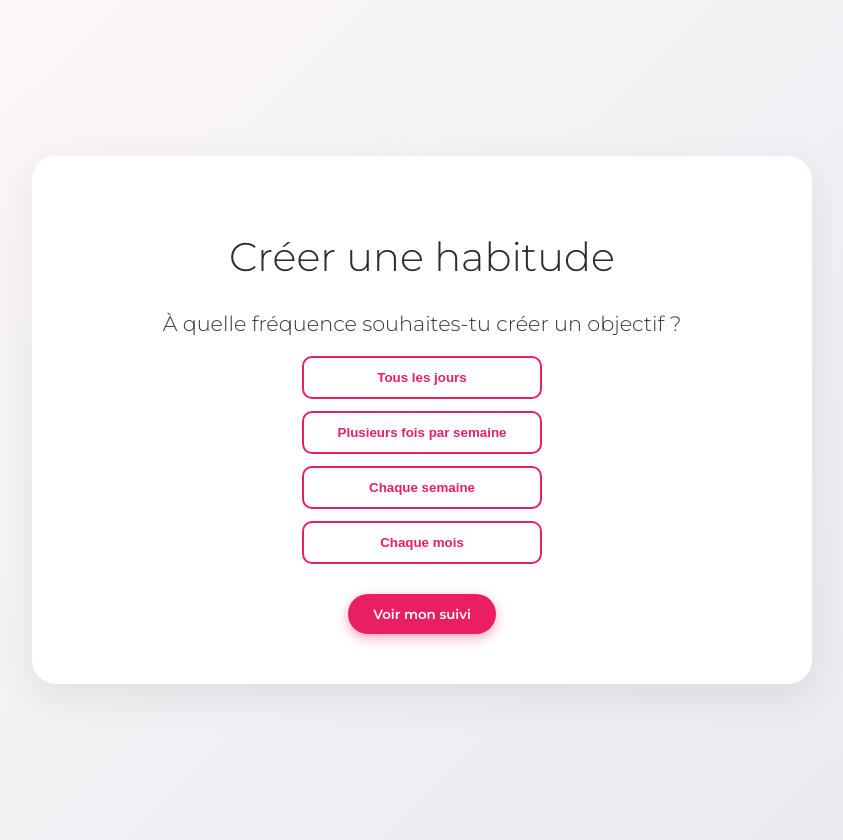
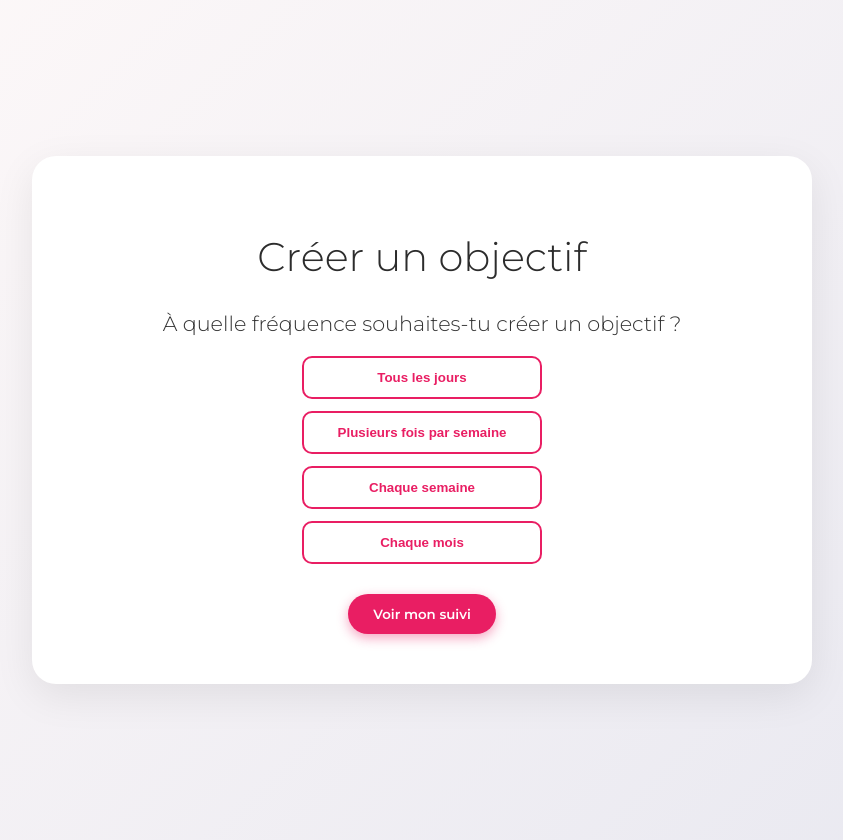
Before and after one commit to Roxane-rg/goal-tracker, a plain HTML site: page create.html in a window 1280 px wide. Shown: the whole page, without its empty margins (218-1061 px from the left). Drawn offline with Linux system fonts and the light colour scheme; files that its build step writes are made by us from their sources.

Commit message:
Update create.html

```diff
--- a/create.html
+++ b/create.html
@@ -166,7 +166,7 @@
 </head>
 <body>
   <div class="container">
-    <h1><span class="luxury">Créer une</span> <span class="Roxane">habitude</span></h1>
+    <h1><span class="luxury">Créer un</span> <span class="Roxane">objectif</span></h1>
 
     <form id="habitForm">
 
```
